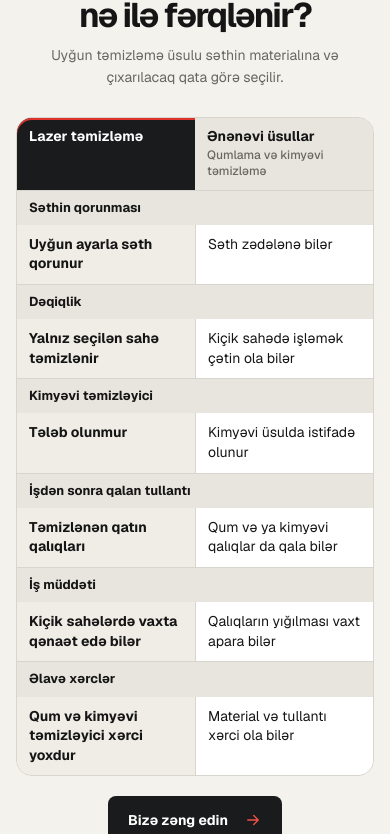
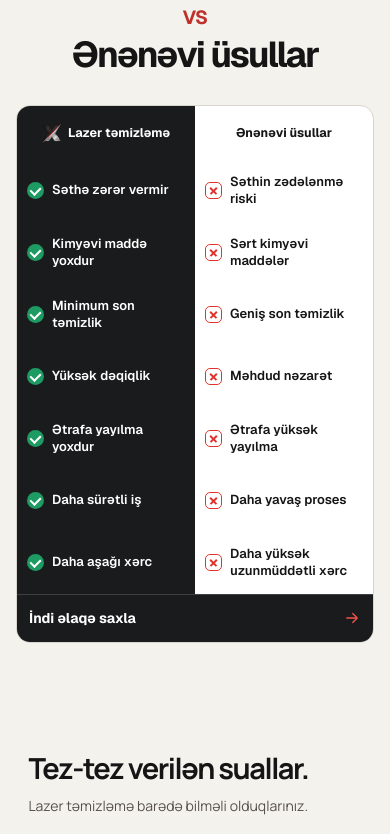
Before and after one commit to Kvseis/LaserX-Website, a Next.js app: page / in a window 390 px wide. Shown: the part 7619-8453 px from the top of the page. Built offline with nearby package versions, Linux system fonts and the light colour scheme.

Commit message:
Restore the comparison table with a criterion heading

```diff
--- a/src/app/globals.css
+++ b/src/app/globals.css
@@ -272,34 +272,36 @@ h2 { margin: 0; font-size: clamp(42px, 5.1vw, 74px); line-height: 1.01; letter-s
 .technology-preview-cta:hover { color: #111; background: #fff; border-color: #fff; transform: translateY(-2px); }
 
 .methods { color: var(--ink); background: var(--paper); }
-.methods-layout { max-width: 1080px; padding-top: clamp(88px, 10vw, 148px); }
-.methods-copy { margin: 0 auto; text-align: center; }
-.methods-copy h2 { margin: 0; font-size: clamp(36px, 5vw, 66px); line-height: 1.04; letter-spacing: -.055em; font-weight: 650; text-wrap: balance; }
-.methods-copy p { max-width: 56ch; margin: 16px auto 0; color: var(--muted); font-size: 15px; line-height: 1.55; text-wrap: pretty; }
-.comparison-matrix { width: 100%; margin-top: clamp(28px, 4vw, 52px); border: 1px solid #d8d5cf; border-spacing: 0; border-radius: 16px; table-layout: fixed; }
-.comparison-matrix :is(th, td) { padding: 17px clamp(14px, 2.4vw, 28px); text-align: left; overflow-wrap: anywhere; }
-.comparison-head th { background: var(--paper-2); font-size: 17px; font-weight: 680; line-height: 1.2; }
-.comparison-head .comparison-label-head { width: 24%; border-start-start-radius: 15px; }
-.comparison-head .comparison-laser-head { color: #fff; background: var(--dark); box-shadow: inset 0 2px var(--red); }
-.comparison-head .comparison-traditional-head { border-start-end-radius: 15px; }
-.comparison-head small { display: block; margin-top: 4px; color: var(--muted); font-size: 13px; font-weight: 500; line-height: 1.3; }
-.comparison-row > * { border-top: 1px solid #d8d5cf; font-size: 15px; line-height: 1.4; }
-.comparison-criterion { background: var(--paper); font-weight: 680; }
-.laser-value { background: #f0ede7; font-weight: 630; }
-.traditional-value { border-left: 1px solid #d8d5cf; background: #fff; }
-.comparison-row:last-child .comparison-criterion { border-end-start-radius: 15px; }
-.comparison-row:last-child .traditional-value { border-end-end-radius: 15px; }
+.methods-layout { padding-top: clamp(140px, 11vw, 174px); display: flex; flex-direction: column; gap: 0; }
+.methods-copy { max-width: 1040px; margin: 0 auto; text-align: center; }
+.methods-copy h2 { margin: 0; display: flex; flex-direction: column; align-items: center; font-size: clamp(38px, 5vw, 72px); line-height: 1.04; letter-spacing: -.055em; font-weight: 650; text-wrap: balance; }
+.methods-copy h2 em { margin: .2em 0; color: #bf302a; font-size: .48em; font-style: normal; letter-spacing: -.02em; }
+.comparison-matrix { width: 100%; margin-top: clamp(46px, 5vw, 78px); }
+.comparison-head, .comparison-row { display: grid; grid-template-columns: minmax(0, 1.15fr) minmax(0, .9fr) minmax(0, 1.1fr); }
+.comparison-head { min-height: 66px; }
+.comparison-head b { min-width: 0; padding: 17px 24px; display: flex; flex-direction: column; justify-content: center; font-size: clamp(18px, 1.65vw, 24px); line-height: 1.1; font-weight: 600; }
+.comparison-laser-head { min-width: 0; padding: 17px 24px; display: flex; align-items: center; color: #fff; background: var(--dark); border-radius: 17px 17px 0 0; }
+.comparison-laser-brand { display: inline-flex; align-items: center; gap: 9px; min-width: 0; font-size: clamp(16px, 1.45vw, 21px); font-weight: 650; line-height: 1.1; }
+.comparison-laser-brand img { flex: 0 0 auto; width: 29px; height: 29px; object-fit: contain; }
+.comparison-head small { margin-top: 5px; color: #676761; font-family: inherit; font-size: 12px; }
+.comparison-criterion, .comparison-value { min-width: 0; min-height: 65px; padding: 15px 24px; display: flex; align-items: center; gap: 13px; font-size: 14px; line-height: 1.35; }
+.comparison-criterion { border-top: 1px solid #d8d5cf; background: var(--paper-2); font-weight: 650; }
+.comparison-icon { flex: 0 0 22px; color: var(--red); }
+.comparison-value { font-weight: 560; }
+.laser-value { color: #fff; background: var(--dark); border-top: 1px solid rgba(255,255,255,.16); }
+.comparison-laser-footer { display: grid; grid-template-columns: minmax(0, 1.15fr) minmax(0, .9fr) minmax(0, 1.1fr); }
 .comparison-contact {
-  width: fit-content;
-  min-height: 48px;
-  margin: 20px auto 0;
-  padding: 12px 20px;
+  grid-column: 2;
+  min-height: 60px;
+  padding: 12px 24px;
   display: flex;
   align-items: center;
-  gap: 16px;
+  justify-content: space-between;
+  gap: 12px;
   color: #fff;
   background: var(--dark);
-  border-radius: 8px;
+  border-top: 1px solid rgba(255,255,255,.16);
+  border-radius: 0 0 17px 17px;
   font-size: 14px;
   font-weight: 650;
   line-height: 1.35;
@@ -308,6 +310,14 @@ h2 { margin: 0; font-size: clamp(42px, 5.1vw, 74px); line-height: 1.01; letter-s
 .comparison-contact:hover, .comparison-contact:focus-visible { background: #2b2d2d; }
 .comparison-contact:focus-visible { outline-offset: -4px; }
 .comparison-contact:active { background: #343636; }
+.traditional-value { border-top: 1px solid #d8d5cf; }
+.comparison-mark { position: relative; width: 19px; height: 19px; flex: 0 0 19px; }
+.comparison-mark.good { background: #1d9b63; border-radius: 50%; }
+.comparison-mark.good::after { position: absolute; top: 4px; left: 6px; width: 5px; height: 8px; content: ''; border: solid #fff; border-width: 0 2px 2px 0; transform: rotate(45deg); }
+.comparison-mark.bad { border: 1.5px solid var(--red); border-radius: 5px; }
+.comparison-mark.bad::before, .comparison-mark.bad::after { position: absolute; top: 8px; left: 4px; width: 9px; height: 1.5px; content: ''; background: var(--red); transform: rotate(45deg); }
+.comparison-mark.bad::after { transform: rotate(-45deg); }
+.comparison-mobile-label { display: none; }
 
 .contact { position: relative; min-height: 720px; padding: 100px 4vw; display: flex; flex-direction: column; align-items: center; justify-content: center; overflow: hidden; color: #111; text-align: center; background: var(--paper-2); }
 .contact::before { position: absolute; top: 0; left: 4vw; right: 4vw; height: 1px; content: ''; background: rgba(17,17,17,.18); }
@@ -328,6 +338,8 @@ a:focus-visible, button:focus-visible, input:focus-visible, summary:focus-visibl
 
 @media (max-width: 1000px) {
   .result-grid { grid-template-columns: repeat(2, minmax(0, 1fr)); }
+  .comparison-head b { padding-inline: 18px; }
+  .comparison-criterion, .comparison-value { padding-inline: 18px; }
   .technology-preview-inner { min-height: 620px; }
   .technology-preview-copy { width: 58%; min-height: 620px; padding: 52px; }
   .technology-preview-media img { object-position: 60% center; }
@@ -404,19 +416,31 @@ a:focus-visible, button:focus-visible, input:focus-visible, summary:focus-visibl
   .technology-preview-copy ul { margin-top: 28px; }
   .technology-preview-copy li { font-size: 13px; }
   .technology-preview-cta { width: max-content; max-width: 100%; margin-top: 32px; }
-  .methods-copy h2 { font-size: clamp(34px, 8.5vw, 48px); }
-  .methods-copy p { margin-top: 12px; font-size: 14px; }
-  .comparison-matrix, .comparison-matrix :is(thead, tbody) { display: block; }
-  .comparison-matrix tr { display: grid; grid-template-columns: repeat(2, minmax(0, 1fr)); }
-  .comparison-matrix :is(th, td) { padding: 10px 12px; }
-  .comparison-head .comparison-label-head { position: absolute; width: 1px; height: 1px; padding: 0; overflow: hidden; clip-path: inset(50%); }
-  .comparison-head th { font-size: 14px; }
-  .comparison-head small { font-size: 12px; }
-  .comparison-head .comparison-laser-head { border-start-start-radius: 15px; }
-  .comparison-row .comparison-criterion { grid-column: 1 / -1; padding-block: 8px; background: var(--paper-2); font-size: 13px; }
-  .comparison-row td { border-top: 0; font-size: 14px; }
-  .comparison-row:last-child .comparison-criterion { border-end-start-radius: 0; }
-  .comparison-row:last-child .laser-value { border-end-start-radius: 15px; }
+.methods-copy h2 { font-size: clamp(35px, 9.2vw, 48px); }
+.methods-copy h2 em { margin: 8px 0; font-size: .53em; }
+  .comparison-matrix { margin-top: 32px; overflow: hidden; border: 1px solid #d8d5cf; border-radius: 14px; background: #fff; }
+.comparison-head { min-height: 0; display: grid; grid-template-columns: repeat(2, minmax(0, 1fr)); }
+.comparison-head > .comparison-label-head { display: none; }
+.comparison-head > b { min-height: 54px; padding: 8px 10px; display: flex; align-items: center; justify-content: center; border-left: 0; font-size: 12.5px; font-weight: 650; text-align: center; }
+.comparison-head > b small { display: none; }
+.comparison-laser-head { min-height: 54px; padding: 8px 10px; justify-content: center; border-radius: 0; }
+.comparison-laser-brand { gap: 6px; font-size: 12.5px; text-align: center; }
+.comparison-laser-brand img { width: 20px; height: 20px; }
+.comparison-row { grid-template-columns: repeat(2, minmax(0, 1fr)); margin: 0; border: 0; border-radius: 0; background: #fff; }
+.comparison-row + .comparison-row { border-top: 0; }
+.comparison-criterion { position: absolute; width: 1px; height: 1px; padding: 0; overflow: hidden; clip-path: inset(50%); white-space: nowrap; }
+  .comparison-icon { width: 16px; height: 16px; flex-basis: 16px; }
+.comparison-value { min-height: 62px; padding: 10px; align-items: center; gap: 8px; font-size: 13px; line-height: 1.3; overflow-wrap: anywhere; }
+.comparison-value .comparison-mark { width: 17px; height: 17px; flex-basis: 17px; }
+.comparison-value .comparison-mark.good::after { top: 3px; left: 5px; }
+.comparison-value .comparison-mark.bad::before, .comparison-value .comparison-mark.bad::after { top: 7px; left: 3px; }
+.comparison-value .comparison-mark { margin-top: 0; }
+.comparison-value > span { display: block; }
+.comparison-mobile-label { display: none; }
+.laser-value { border-top: 0; }
+.traditional-value { border-top: 0; border-left: 0; }
+.comparison-laser-footer { display: block; }
+.comparison-contact { min-height: 48px; padding-inline: 12px; border-radius: 0; }
   .contact { min-height: 620px; padding: 82px 16px; }
   html:not(:lang(az)) .contact h2 { font-size: clamp(40px, 10vw, 54px); }
   .big-phone { margin: 35px 0; }
--- a/src/app/motion.css
+++ b/src/app/motion.css
@@ -28,6 +28,16 @@
 
 .menu-button[aria-expanded='true'] span:first-child { transform: translateY(3.5px) rotate(45deg); }
 .menu-button[aria-expanded='true'] span:last-child { transform: translateY(-3.5px) rotate(-45deg); }
+
+.comparison-row > :is(.comparison-criterion, .comparison-value) {
+  transition: background-color var(--motion-fast) ease;
+}
+
+@media (hover: hover) and (pointer: fine) {
+  .comparison-row:hover .comparison-criterion { background-color: #e0d9d1; }
+  .comparison-row:hover .laser-value { background-color: #2b2d2d; }
+  .comparison-row:hover .traditional-value { background-color: #ece8e1; }
+}
 
 @media (prefers-reduced-motion: no-preference) {
   @view-transition { navigation: auto; }
--- /dev/null
+++ b/src/components/ComparisonIcon.tsx
@@ -0,0 +1,15 @@
+const icons = [
+  <><path d="M12 3 4.5 6v5.5c0 4.4 2.7 7.5 7.5 9.5 4.8-2 7.5-5.1 7.5-9.5V6L12 3Z" /><path d="m9 12 2 2 4-4" /></>,
+  <><path d="M9 3h6M10 3v6l-5.5 9.1A2 2 0 0 0 6.2 21h11.6a2 2 0 0 0 1.7-2.9L14 9V3" /><path d="M8 15h8" /></>,
+  <><path d="m12 2 1.6 5.4L19 9l-5.4 1.6L12 16l-1.6-5.4L5 9l5.4-1.6L12 2ZM19 17l.7 2.3L22 20l-2.3.7L19 23l-.7-2.3L16 20l2.3-.7L19 17Z" /></>,
+  <><circle cx="12" cy="12" r="9" /><circle cx="12" cy="12" r="5" /><circle cx="12" cy="12" r="1" /></>,
+  <><path d="M3 8h11a3 3 0 1 0-3-3M2 12h17a3 3 0 1 1-3 3M4 16h7a3 3 0 1 1-3 3" /></>,
+  <><circle cx="12" cy="12" r="9" /><path d="M12 7v5l3 2" /></>,
+  <><circle cx="9" cy="9" r="5" /><path d="M6 9h6M9 6v6M14 13a5 5 0 1 0 5 5" /><path d="M16 18h6" /></>,
+];
+
+export default function ComparisonIcon({ index }: { index: number }) {
+  return <svg className="comparison-icon" width="22" height="22" viewBox="0 0 24 24" fill="none" stroke="currentColor" strokeWidth="1.7" strokeLinecap="round" strokeLinejoin="round" aria-hidden="true">
+    {icons[index]}
+  </svg>;
+}
--- a/src/components/HomePage.tsx
+++ b/src/components/HomePage.tsx
@@ -12,6 +12,7 @@ import { siteOrigin } from '@/lib/site-urls';
 import { phone, whatsapp } from '@/lib/contact';
 import BeforeAfterCard from './BeforeAfterCard';
 import ScrollCleaningFilm from './ScrollCleaningFilm';
+import ComparisonIcon from './ComparisonIcon';
 import HomeLoadingScreen from './HomeLoadingScreen';
 import HomeOpening from './HomeOpening';
 import openingStyles from './HomeOpening.module.css';
@@ -79,31 +80,29 @@ export default function HomePage({ locale, copy }: { locale: Locale; copy: SiteC
 
       <ServicesShowcase copy={copy.services} technologyPath={technologyPath} />
 
-      <section className="methods" id="ustunlukler" aria-labelledby="methods-title"><div className="wrap methods-layout">
+      <section className="methods" id="ustunlukler"><div className="wrap methods-layout">
         <div className="methods-copy">
-          <h2 id="methods-title">{methods.title}</h2>
-          <p>{methods.intro}</p>
+          <h2><span>{methods.laser}</span><em>VS</em><span>{methods.traditional}</span></h2>
         </div>
-        <table className="comparison-matrix" role="table" aria-labelledby="methods-title">
-          <thead role="rowgroup">
-            <tr className="comparison-head" role="row">
-              <th className="comparison-label-head" scope="col" role="columnheader">{methods.criterion}</th>
-              <th className="comparison-laser-head" scope="col" role="columnheader">{methods.laser}</th>
-              <th className="comparison-traditional-head" scope="col" role="columnheader">
-                {methods.traditional}
-                <small>{methods.examples}</small>
-              </th>
-            </tr>
-          </thead>
-          <tbody role="rowgroup">
-            {methods.rows.map(([criterion, laser, traditional]) => <tr className="comparison-row" role="row" key={criterion}>
-              <th className="comparison-criterion" scope="row" role="rowheader">{criterion}</th>
-              <td className="laser-value" role="cell">{laser}</td>
-              <td className="traditional-value" role="cell">{traditional}</td>
-            </tr>)}
-          </tbody>
-        </table>
-        <a className="comparison-contact" href={phone}>{methods.contact}<ButtonArrow /></a>
+        <div className="comparison-matrix">
+          <div role="table" aria-label={methods.label}>
+            <div className="comparison-head" role="row">
+              <b className="comparison-label-head" role="columnheader">{methods.criterion}</b>
+              <div className="comparison-laser-head" role="columnheader">
+                <span className="comparison-laser-brand"><Image unoptimized src="/images/laserx-mark-128.webp" width={28} height={28} alt="" />{methods.laser}</span>
+              </div>
+              <b role="columnheader">{methods.traditional}<small>{methods.examples}</small></b>
+            </div>
+            {methods.rows.map(([laser, traditional], index) => <div className="comparison-row" role="row" key={laser}>
+              <strong className="comparison-criterion" role="rowheader"><ComparisonIcon index={index} />{methods.rowLabels[index]}</strong>
+              <span className="comparison-value laser-value" role="cell"><i className="comparison-mark good" aria-hidden="true" /><span><small className="comparison-mobile-label" aria-hidden="true">{methods.laser}</small>{laser}</span></span>
+              <span className="comparison-value traditional-value" role="cell"><i className="comparison-mark bad" aria-hidden="true" /><span><small className="comparison-mobile-label" aria-hidden="true">{methods.traditional}</small>{traditional}</span></span>
+            </div>)}
+          </div>
+          <div className="comparison-laser-footer">
+            <a className="comparison-contact" href={phone}>{methods.contact}<ButtonArrow /></a>
+          </div>
+        </div>
       </div></section>
 
       <FaqSection copy={copy.faq} />
--- a/src/lib/messages/az.ts
+++ b/src/lib/messages/az.ts
@@ -151,25 +151,27 @@ const az = {
     ],
   },
   methods: {
-    title: 'Lazer təmizləmə nə ilə fərqlənir?',
-    contact: 'Bizə zəng edin',
+    contact: 'İndi əlaqə saxla',
     criterion: 'Meyar',
     laser: 'Lazer təmizləmə',
     traditional: 'Ənənəvi üsullar',
-    examples: 'Qumlama və kimyəvi təmizləmə',
+    examples: 'Qumlama / kimyəvi',
+    label: 'Lazer və ənənəvi təmizləmə üsullarının müqayisəsi',
     intro: 'Uyğun təmizləmə üsulu səthin materialına və çıxarılacaq qata görə seçilir.',
+    rowLabels: ['Səthin qorunması', 'Kimyəvi maddələr', 'Son təmizlik', 'Dəqiqlik', 'Ətrafa yayılma', 'İş müddəti', 'Uzunmüddətli xərc'],
     steps: [
       'Səthi və təmizlənəcək qatı qiymətləndiririk.',
       'Kiçik sahədə uyğun lazer parametrlərini sınaqdan keçiririk.',
       'İşi təhvil verməzdən əvvəl nəticəni yoxlayırıq.',
     ],
     rows: [
-      ['Səthin qorunması', 'Uyğun ayarla səth qorunur', 'Səth zədələnə bilər'],
-      ['Dəqiqlik', 'Yalnız seçilən sahə təmizlənir', 'Kiçik sahədə işləmək çətin ola bilər'],
-      ['Kimyəvi təmizləyici', 'Tələb olunmur', 'Kimyəvi üsulda istifadə olunur'],
-      ['İşdən sonra qalan tullantı', 'Təmizlənən qatın qalıqları', 'Qum və ya kimyəvi qalıqlar da qala bilər'],
-      ['İş müddəti', 'Kiçik sahələrdə vaxta qənaət edə bilər', 'Qalıqların yığılması vaxt apara bilər'],
-      ['Əlavə xərclər', 'Qum və kimyəvi təmizləyici xərci yoxdur', 'Material və tullantı xərci ola bilər'],
+      ['Səthə zərər vermir', 'Səthin zədələnmə riski'],
+      ['Kimyəvi maddə yoxdur', 'Sərt kimyəvi maddələr'],
+      ['Minimum son təmizlik', 'Geniş son təmizlik'],
+      ['Yüksək dəqiqlik', 'Məhdud nəzarət'],
+      ['Ətrafa yayılma yoxdur', 'Ətrafa yüksək yayılma'],
+      ['Daha sürətli iş', 'Daha yavaş proses'],
+      ['Daha aşağı xərc', 'Daha yüksək uzunmüddətli xərc'],
     ],
   },
   technology: {
```
Also changed, not shown: scripts/visual-check.mjs (+14 -20 lines), src/lib/messages/en.ts (+11 -9 lines), src/lib/messages/ru.ts (+11 -9 lines), src/lib/messages/tr.ts (+11 -9 lines).
